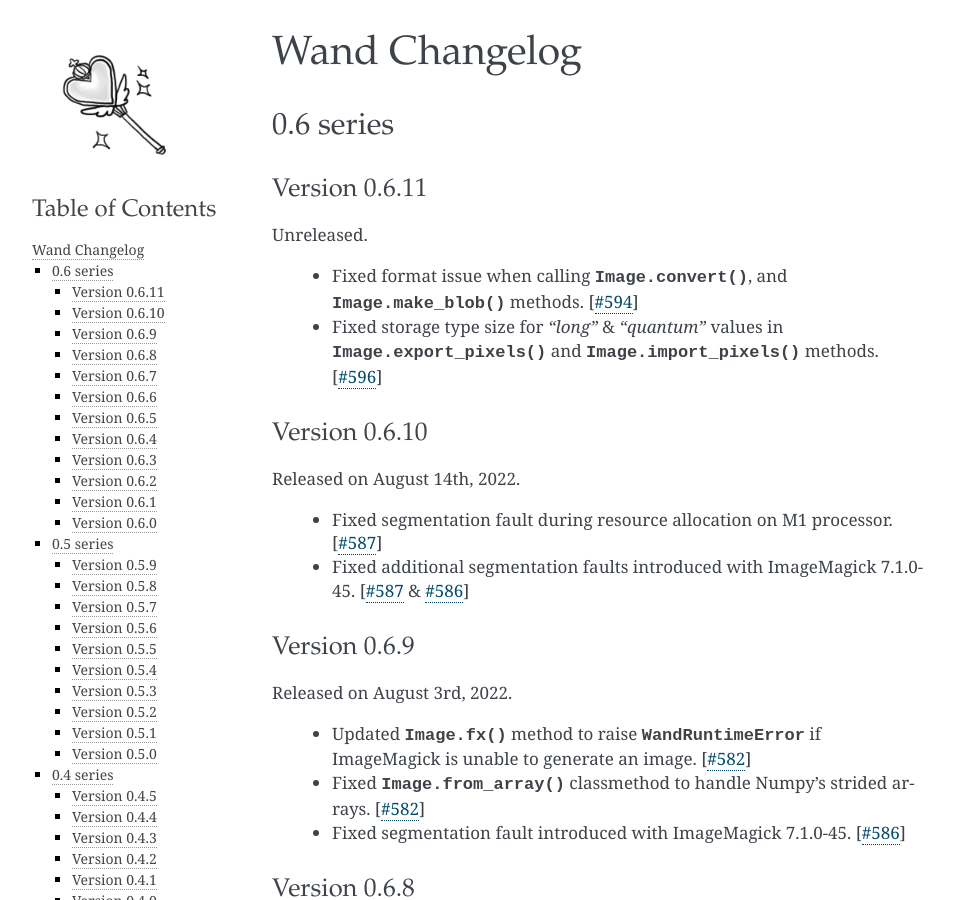
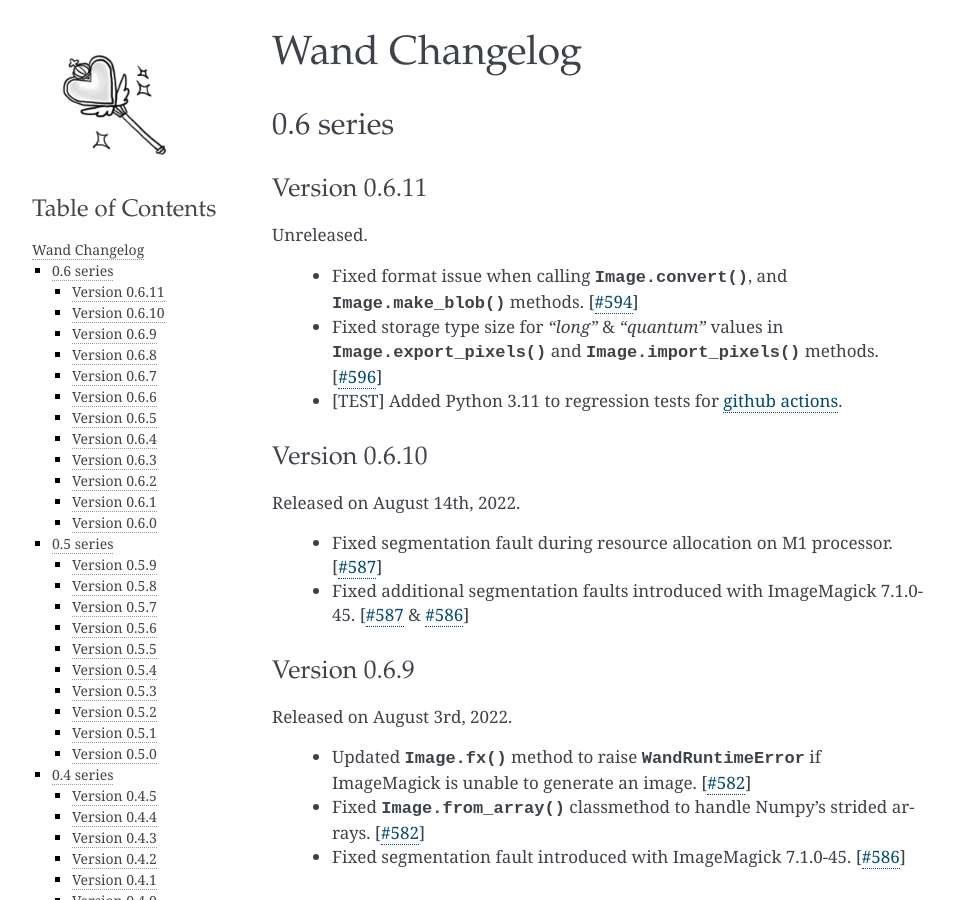
Before and after one commit to emcconville/wand, a Sphinx documentation site: the page built from docs/changes.rst, in a window 1280 px wide and 900 px high. Shown: the whole window, without its empty margins (148-1102 px from the left). Built offline with Sphinx 7.4.7, drawn with Linux system fonts in a browser that asks for light colours; some web fonts are replaced; the version number could not be read and is left out.

Commit message:
Updated changelog

```diff
--- a/docs/changes.rst
+++ b/docs/changes.rst
@@ -19,6 +19,7 @@
  - Fixed storage type size for `"long"` & `"quantum"` values in
    :meth:`Image.export_pixels() <wand.image.BaseImage.export_pixels>` and
    :meth:`Image.import_pixels() <wand.image.BaseImage.import_pixels>` methods. [:issue:`596`]
+ - [TEST] Added Python 3.11 to regression tests for `github actions <https://github.com/emcconville/wand/actions>`_.
 
 
 .. _changelog-0.6.10:
```
